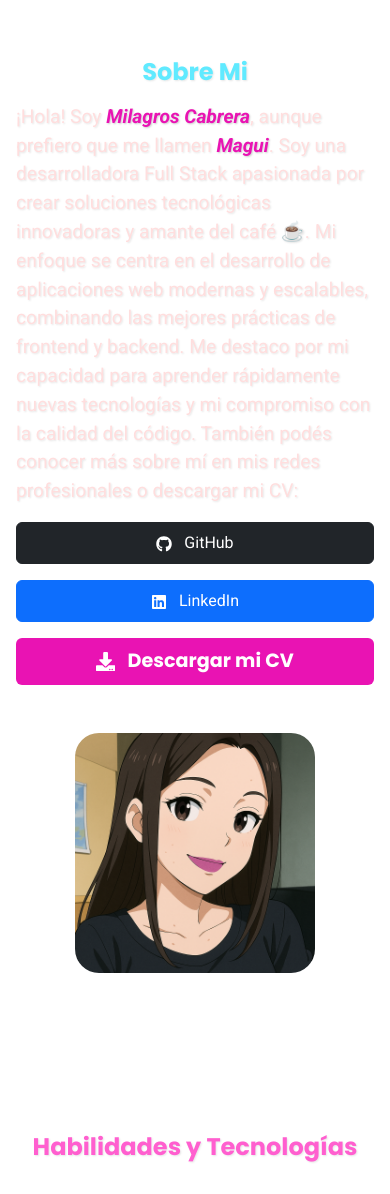
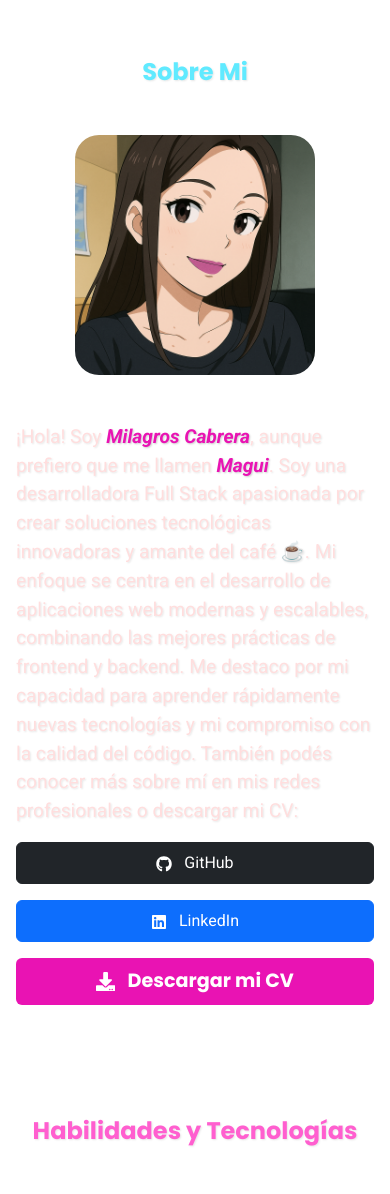
Before and after one commit to MilagrosCabrera23/my-portfolio, a React (Vite) app: page / in a window 390 px wide. Shown: the part 818-2012 px from the top of the page. Built offline with nearby package versions, Linux system fonts and the light colour scheme; no server answers; grey boxes are pictures that could not be loaded.

Commit message:
Docs:mejoramos about

```diff
--- a/src/components/AboutMe/AboutMe.jsx
+++ b/src/components/AboutMe/AboutMe.jsx
@@ -16,6 +16,18 @@ const AboutMeComponent = () => {
             transition={{ duration: 0.9 }}
           >
             <h2 className="title-about">Sobre Mi</h2>
+
+              {/* Imagen (solo en mobile) */}
+        <div className="d-md-none text-center my-4">
+          <motion.img
+            src={perfilAnime}
+            alt="foto de perfil animada"
+            className="imagen-about"
+            whileHover={{ scale: [1, 1.1, 1.2] }}
+            transition={{ duration: 0.5 }}
+          />
+        </div>
+
             <p className="subtitle-about">
               ¡Hola! Soy{" "}
               <strong className="strong-about">Milagros Cabrera</strong>, aunque
@@ -73,17 +85,6 @@ const AboutMeComponent = () => {
             transition={{ duration: 0.5 }}
           />
         </Col>
-
-        {/* Imagen (solo en mobile) */}
-        <div className="d-md-none text-center my-4">
-          <motion.img
-            src={perfilAnime}
-            alt="foto de perfil animada"
-            className="imagen-about"
-            whileHover={{ scale: [1, 1.1, 1.2] }}
-            transition={{ duration: 0.5 }}
-          />
-        </div>
       </Row>
     </Container>
   );
--- a/src/components/Contact/Contact.jsx
+++ b/src/components/Contact/Contact.jsx
@@ -28,7 +28,7 @@ const ContactComponent = () => {
 
       if (resp.ok) {
         toast.success("Mensaje enviado correctamente", {
-          position: "top-right",
+          position: "top-center",
           toastClassName: "toast-success",
           autoClose: 5000,
           hideProgressBar: false,
@@ -46,7 +46,7 @@ const ContactComponent = () => {
         setMensaje("");
       } else {
         toast.error("Error al enviar el mensaje", {
-          position: "top-right",
+          position: "top-center",
           toastClassName: "toast-error",
           autoClose: 5000,
           hideProgressBar: false,
@@ -58,12 +58,13 @@ const ContactComponent = () => {
       }
     } catch (err) {
       toast.error("Error de conexión con el servidor", {
-        position: "top-right",
+        position: "top-center",
         toastClassName: "toast-error",
         autoClose: 5000,
       });
     }
   };
+
   return (
     <Container className="about-contacto container" id="contacto">
       <Col>
@@ -72,9 +73,7 @@ const ContactComponent = () => {
           whileInView={{ opacity: 1, y: 0 }}
           transition={{ duration: 0.9 }}
         >
-          <h2 className="text-center  title-contacto">
-            Formulario de Contacto
-          </h2>
+          <h2 className="text-center title-contacto">Formulario de Contacto</h2>
           <p className="subtitle-contacto">
             ¿Querés contactarme? Enviame un mensaje directamente desde este
             formulario y te respondere a la brevedad.
@@ -100,8 +99,8 @@ const ContactComponent = () => {
               type="tel"
               required
               placeholder="Ingrese su número de contacto"
-               value={telefono}
-               onChange={(e) => setTelefono(e.target.value)}
+              value={telefono}
+              onChange={(e) => setTelefono(e.target.value)}
             />
           </Form.Group>
 
@@ -118,12 +117,23 @@ const ContactComponent = () => {
 
           <Form.Group controlId="formAsunto" className="mb-3">
             <Form.Label className="text-forms">Asunto:</Form.Label>
-            <Form.Control type="text" placeholder="Motivo del mensaje" value={asunto} onChange={(e) => setAsunto(e.target.value)} />
+            <Form.Control
+              type="text"
+              placeholder="Motivo del mensaje"
+              value={asunto}
+              onChange={(e) => setAsunto(e.target.value)}
+            />
           </Form.Group>
 
           <Form.Group className="mb-3" controlId="exampleForm.ControlTextarea1">
             <Form.Label className="text-forms">Escribi tu mensaje:</Form.Label>
-            <Form.Control required as="textarea" rows={5} value={mensaje} onChange={(e) => setMensaje(e.target.value)} />
+            <Form.Control
+              required
+              as="textarea"
+              rows={5}
+              value={mensaje}
+              onChange={(e) => setMensaje(e.target.value)}
+            />
           </Form.Group>
 
           <Button
```
Also changed, not shown: 1 other file (tests, documents, lock files or other folders).
